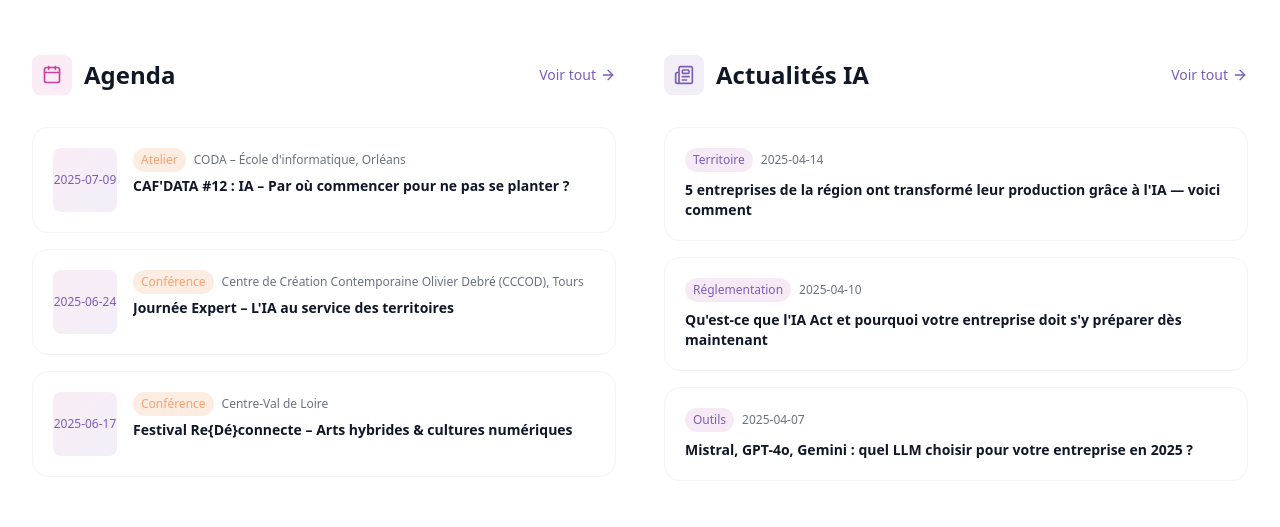
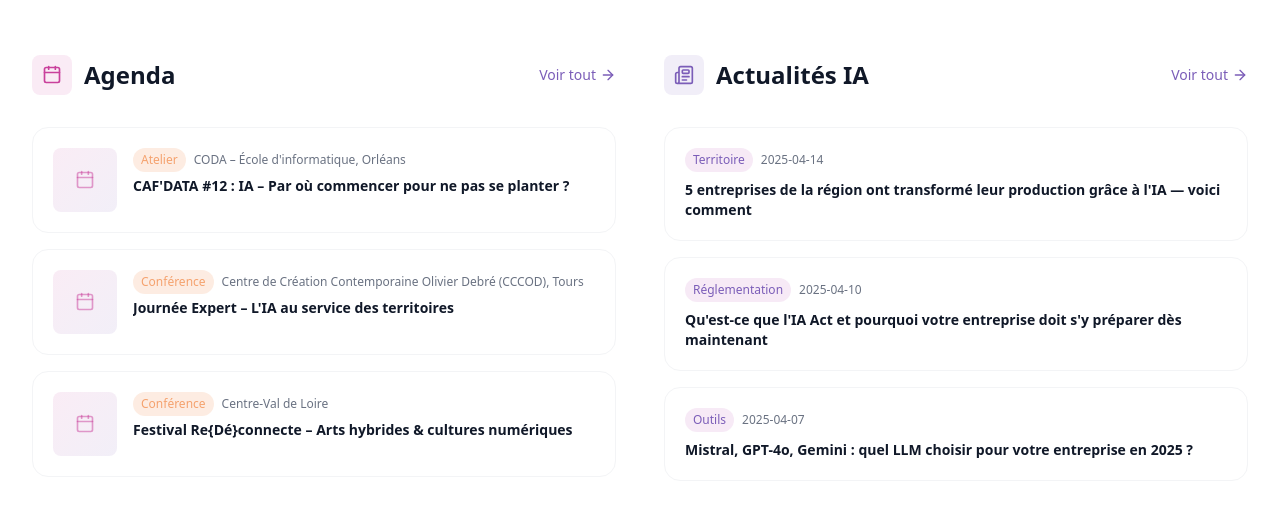
Before and after one commit to keilua/ia-loire-valley, a React (Vite) app: page / in a window 1280 px wide. Shown: the part 1380-1907 px from the top of the page. Built offline with nearby package versions, Linux system fonts and the light colour scheme; no server answers.

Commit message:
fix(home): agenda cliquable et image

```diff
--- a/src/pages/HomePage.tsx
+++ b/src/pages/HomePage.tsx
@@ -121,21 +121,27 @@ export function HomePage() {
             </div>
             <div className="space-y-3 sm:space-y-4">
               {previewEvents.length > 0 ? previewEvents.map((event, i) => (
-                <Card key={i} className="p-4 sm:p-5 hover:shadow-md transition-shadow border border-gray-100">
+                <Link key={i} to="/agenda" className="block">
+                  <Card className="p-4 sm:p-5 hover:shadow-md transition-shadow border border-gray-100 group cursor-pointer">
                     <div className="flex gap-3 sm:gap-4">
-                    <div className="shrink-0 w-14 h-14 sm:w-16 sm:h-16 rounded-lg bg-linear-to-br from-magenta/10 to-violet/10 flex flex-col items-center justify-center">
-                      <span className="text-xs text-violet font-medium">{event.date?.split(' ')[0]}</span>
-                      <span className="text-base sm:text-lg font-bold text-magenta">{event.date?.split(' ')[1]}</span>
+                      <div className="shrink-0 w-14 h-14 sm:w-16 sm:h-16 rounded-lg overflow-hidden bg-linear-to-br from-magenta/10 to-violet/10">
+                        {event.image
+                          ? <img src={event.image} alt={event.title} className="w-full h-full object-cover" loading="lazy" />
+                          : <div className="w-full h-full flex flex-col items-center justify-center">
+                              <Calendar className="w-5 h-5 text-magenta/50" />
+                            </div>
+                        }
                       </div>
                       <div className="flex-1 min-w-0">
                         <div className="flex items-center gap-2 mb-1">
                           <span className="text-xs px-2 py-1 bg-orange/20 text-orange rounded-full shrink-0">{event.type}</span>
                           <span className="text-xs text-gray-500 truncate">{event.location}</span>
                         </div>
-                      <h4 className="font-semibold text-gray-900 text-sm line-clamp-2">{event.title}</h4>
+                        <h4 className="font-semibold text-gray-900 group-hover:text-magenta transition-colors text-sm line-clamp-2">{event.title}</h4>
                       </div>
                     </div>
                   </Card>
+                </Link>
               )) : (
                 <Card className="p-6 border border-gray-100 text-center">
                   <p className="text-gray-500 text-sm mb-2">Consultez l'agenda pour les prochains événements.</p>
--- a/src/pages/NewsPage.tsx
+++ b/src/pages/NewsPage.tsx
@@ -59,7 +59,7 @@ export function NewsPage() {
             ) : (
               <form
                 onSubmit={e => { e.preventDefault(); setSubscribed(true) }}
-                className="flex gap-3 w-full md:w-auto"
+                className="flex flex-col sm:flex-row gap-3 w-full md:w-auto"
               >
                 <Input
                   type="email"
@@ -67,9 +67,9 @@ export function NewsPage() {
                   value={email}
                   onChange={e => setEmail(e.target.value)}
                   required
-                  className="bg-white/90 border-none min-w-55 text-gray-900 placeholder:text-gray-500"
+                  className="bg-white/90 border-none w-full sm:min-w-55 text-gray-900 placeholder:text-gray-500"
                 />
-                <Button type="submit" variant="white" className="rounded-xl whitespace-nowrap">
+                <Button type="submit" variant="white" className="rounded-xl whitespace-nowrap w-full sm:w-auto">
                   S'inscrire
                 </Button>
               </form>
```
Lines whose indentation alone changed are shown as unchanged.
